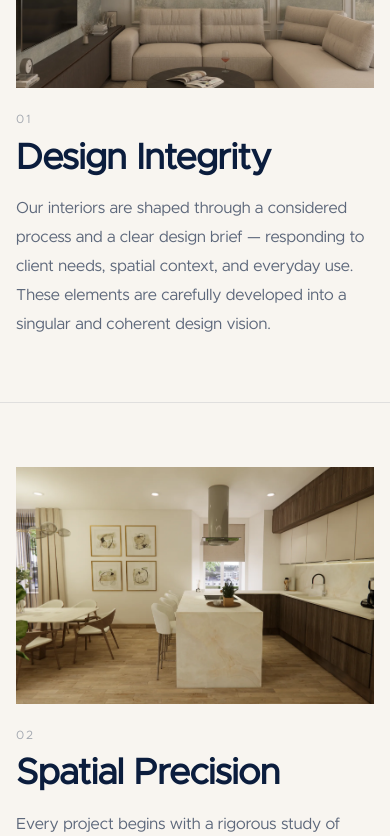
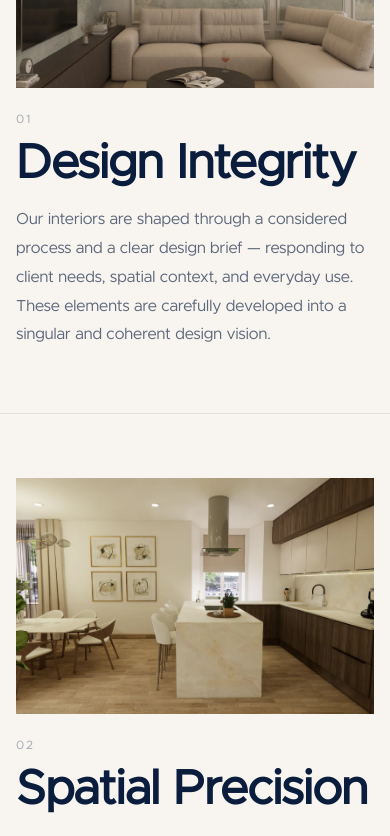
Before and after one commit to Matijang17/belvedere, a Next.js app: page /studio in a window 390 px wide. Shown: the part 3480-4316 px from the top of the page. Built offline with nearby package versions, Linux system fonts and the light colour scheme.

Commit message:
ValuesVision mobile: increase h3 to body-48 to force clean 2-line wrap

```diff
--- a/components/ValuesVision.tsx
+++ b/components/ValuesVision.tsx
@@ -109,8 +109,8 @@ export default function ValuesVision() {
                 {String(i + 1).padStart(2, '0')}
               </div>
               <h3
-                className="body-36"
-                style={{ color: 'var(--color-navy)', fontWeight: 700, lineHeight: 1.1, marginBottom: '1.6rem' }}
+                className="body-48"
+                style={{ color: 'var(--color-navy)', fontWeight: 700, lineHeight: 1.05, marginBottom: '1.6rem' }}
               >
                 {item.title}
               </h3>
```
